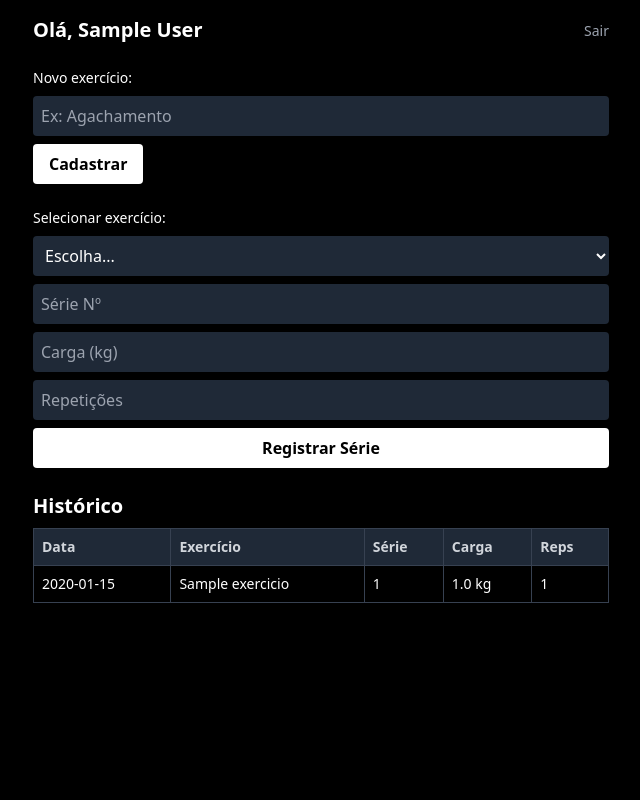
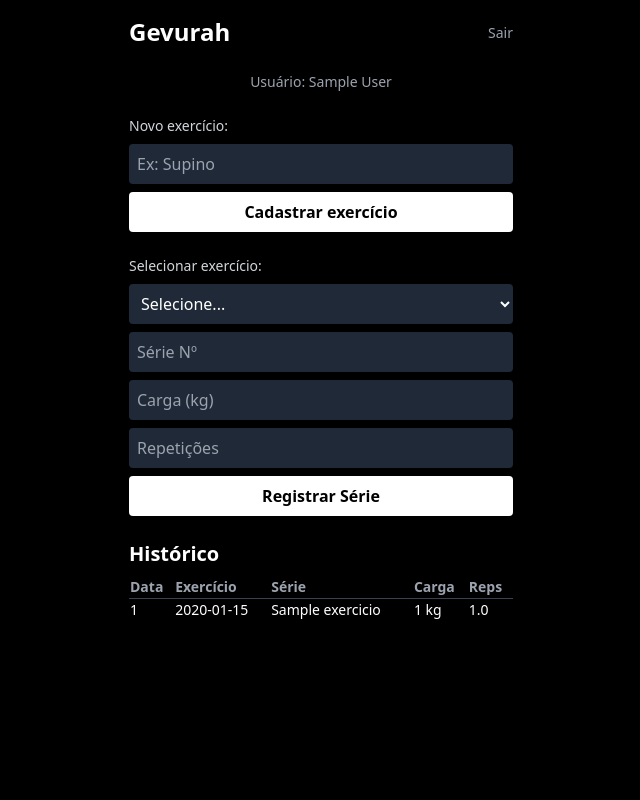
Before and after one commit to pedrocamposlive/Gevurah, a Flask app: page /index in a window 1280 px wide. Shown: the whole page, without its empty margins (319-959 px from the left). Run offline with Flask 3, Linux system fonts and the light colour scheme; the visitor is signed in with stand-in values (Sample User, id 1); tables that the repository leaves empty hold one stand-in row (values such as "Sample post"); some libraries are stand-ins or nearby versions.

Commit message:
Update index.html

```diff
--- a/templates/index.html
+++ b/templates/index.html
@@ -3,63 +3,74 @@
 <head>
   <meta charset="UTF-8" />
   <meta name="viewport" content="width=device-width, initial-scale=1.0" />
-  <title>Gevurah</title>
+  <title>Gevurah - Treino</title>
   <script src="https://cdn.tailwindcss.com"></script>
 </head>
-<body class="bg-black text-white font-sans min-h-screen p-4">
+<body class="bg-black text-white font-sans flex flex-col items-center min-h-screen p-4">
+  <div class="w-full max-w-sm space-y-6">
 
-  <div class="max-w-xl mx-auto space-y-6">
-
+    <!-- Topo -->
     <div class="flex justify-between items-center">
-      <h1 class="text-xl font-bold">Olá, {{ usuario }}</h1>
+      <h1 class="text-2xl font-bold">Gevurah</h1>
       <form action="/logout" method="get">
         <button class="text-sm text-gray-400 hover:text-white">Sair</button>
       </form>
     </div>
 
+    <p class="text-sm text-gray-400 text-center">Usuário: <span class="font-medium">{{ usuario }}</span></p>
+
     <!-- Cadastro de exercício -->
-    <form action="/adicionar_exercicio" method="POST" class="space-y-2">
-      <label class="block text-sm">Novo exercício:</label>
-      <input type="text" name="novo_exercicio" placeholder="Ex: Agachamento" required class="bg-gray-800 p-2 w-full rounded" />
-      <button type="submit" class="bg-white text-black font-semibold py-2 px-4 rounded">Cadastrar</button>
+    <form action="/adicionar_exercicio" method="POST" class="flex flex-col gap-2">
+      <label class="text-sm text-gray-300">Novo exercício:</label>
+      <input type="text" name="novo_exercicio" required placeholder="Ex: Supino" class="bg-gray-800 p-2 rounded" />
+      <button type="submit" class="bg-white text-black font-semibold py-2 rounded">Cadastrar exercício</button>
     </form>
 
     <!-- Registro de série -->
-    <form action="/adicionar" method="POST" class="space-y-2">
-      <label class="block text-sm">Selecionar exercício:</label>
-      <select name="exercicio_id" required class="bg-gray-800 p-2 w-full rounded">
-        <option value="">Escolha...</option>
+    <form action="/adicionar" method="POST" class="flex flex-col gap-2">
+      <label class="text-sm text-gray-300">Selecionar exercício:</label>
+      <select name="exercicio_id" required class="bg-gray-800 p-2 rounded">
+        <option value="">Selecione...</option>
         {% for ex in exercicios %}
-        <option value="{{ ex['id'] }}">{{ ex['nome'] }}</option>
+        <option value="{{ ex[0] }}">{{ ex[1] }}</option>
         {% endfor %}
       </select>
-      <input type="number" name="serie" placeholder="Série Nº" class="bg-gray-800 p-2 w-full rounded" required />
-      <input type="number" step="0.1" name="carga" placeholder="Carga (kg)" class="bg-gray-800 p-2 w-full rounded" required />
-      <input type="number" name="reps" placeholder="Repetições" class="bg-gray-800 p-2 w-full rounded" required />
-      <button type="submit" class="bg-white text-black font-bold py-2 w-full rounded">Registrar Série</button>
+
+      <input type="number" name="serie" placeholder="Série Nº" required class="bg-gray-800 p-2 rounded" />
+      <input type="number" step="0.1" name="carga" placeholder="Carga (kg)" required class="bg-gray-800 p-2 rounded" />
+      <input type="number" name="reps" placeholder="Repetições" required class="bg-gray-800 p-2 rounded" />
+
+      <button type="submit" class="bg-white text-black font-bold py-2 rounded">Registrar Série</button>
     </form>
 
     <!-- Histórico -->
     <div>
-      <h2 class="text-xl font-semibold mt-6 mb-2">Histórico</h2>
-      <table class="w-full text-sm text-left border border-gray-700">
-        <thead class="bg-gray-800 text-gray-300">
+      <h2 class="text-xl font-semibold mb-2 mt-4">Histórico</h2>
+      <table class="w-full text-sm text-left">
+        <thead class="text-gray-400">
           <tr>
-            <th class="p-2 border border-gray-700">Data</th>
-            <th class="p-2 border border-gray-700">Exercício</th>
-            <th class="p-2 border border-gray-700">Série</th>
-            <th class="p-2 border border-gray-700">Carga</th>
-            <th class="p-2 border border-gray-700">Reps</th>
+            <th>Data</th>
+            <th>Exercício</th>
+            <th>Série</th>
+            <th>Carga</th>
+            <th>Reps</th>
           </tr>
         </thead>
         <tbody>
           {% for s in series %}
           <tr class="border-t border-gray-700">
-            <td class="p-2 border border-gray-700">{{ s['data'] }}</td>
-            <td class="p-2 border border-gray-700">{{ s['nome'] }}</td>
-            <td class="p-2 border border-gray-700">{{ s['serie'] }}</td>
-            <td class="p-2 border border-gray-700">{{ s['carga'] }} kg</td>
-            <td class="p-2 border border-gray-700">{{ s['reps'] }}</td>
+            <td>{{ s[4] }}</td>
+            <td>
+              {{ s[0] }}
+              {% if sugestoes[s[0]] %}
+              <div class="text-xs text-gray-400 mt-1">
+                Variações: {{ sugestoes[s[0]] | join(' • ') }}
+              </div>
+              {% endif %}
+            </td>
+            <td>{{ s[1] }}</td>
+            <td>{{ s[2] }} kg</td>
+            <td>{{ s[3] }}</td>
           </tr>
           {% endfor %}
         </tbody>
@@ -67,6 +78,5 @@
     </div>
 
   </div>
-
 </body>
 </html>
```
